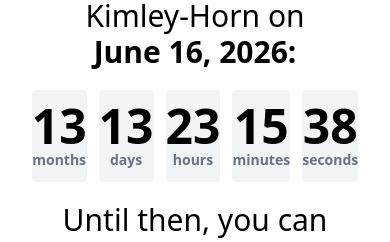
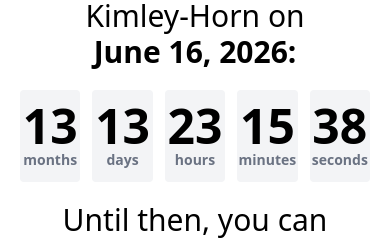
Before and after one commit to lomacanderson/portfolio-site, a React (Vite) app: page /internship2025 in a window 390 px wide. Shown: the part 680-922 px from the top of the page. Built offline with nearby package versions, Linux system fonts and the light colour scheme.

Commit message:
adjust countdown size on mobile

```diff
--- a/src/components/internship2025.tsx
+++ b/src/components/internship2025.tsx
@@ -65,7 +65,7 @@ export function InternshipCountdown() {
         <section className='sm:pt-10 flex flex-col'>
             <span className='text-3xl md:text-5xl text-center justify-center'>I will be returning to Kimley-Horn on</span>
             <span className='text-3xl md:text-5xl text-center font-bold justify-center'>June 16, 2026:</span>
-            <div className='text-5xl p-5 font-bold text-center justify-center'>
+            <div className='text-5xl py-5 font-bold text-center justify-center'>
                 <Countdown
                     date={new Date('2026-06-16T00:00:00')}
                     renderer={renderer}
```
